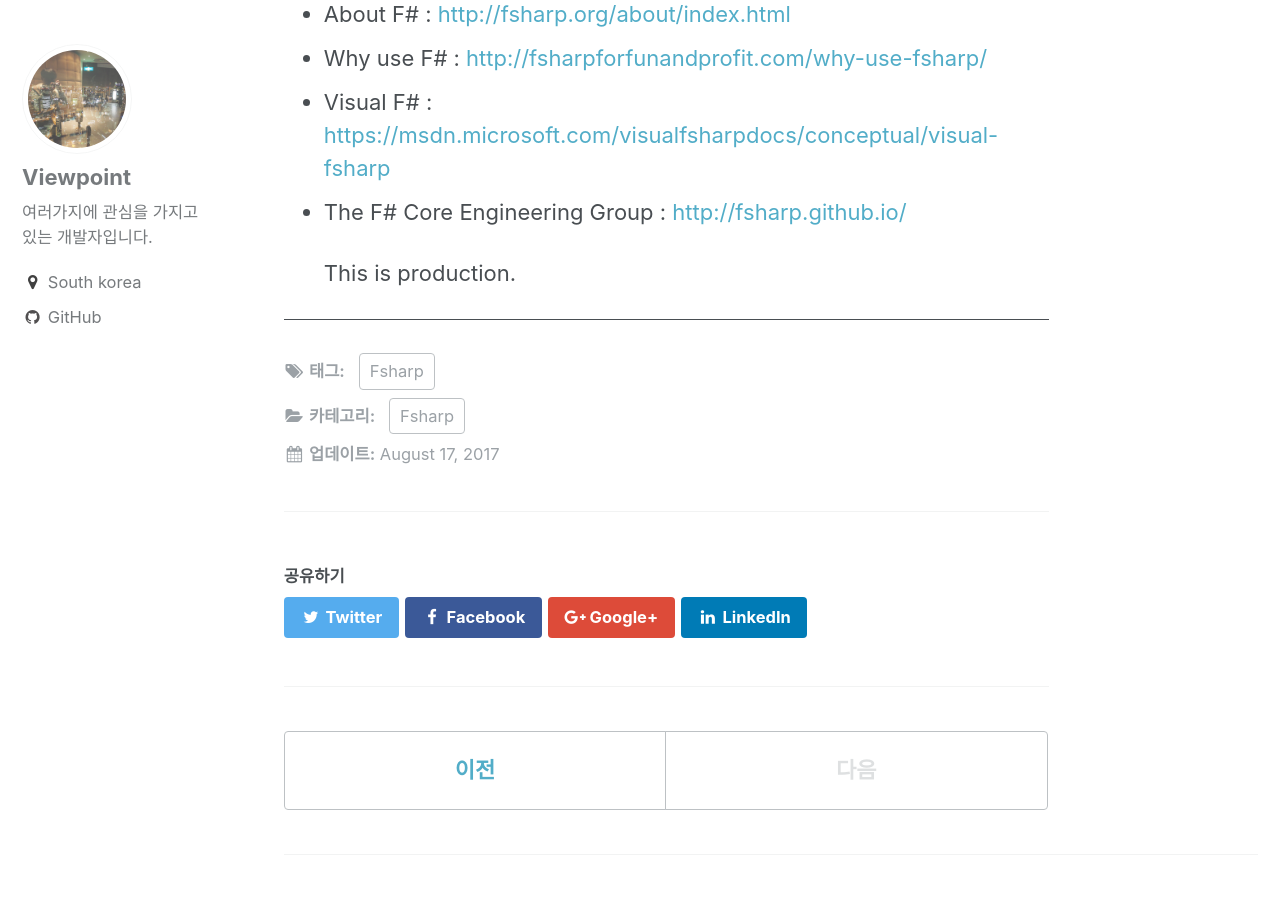
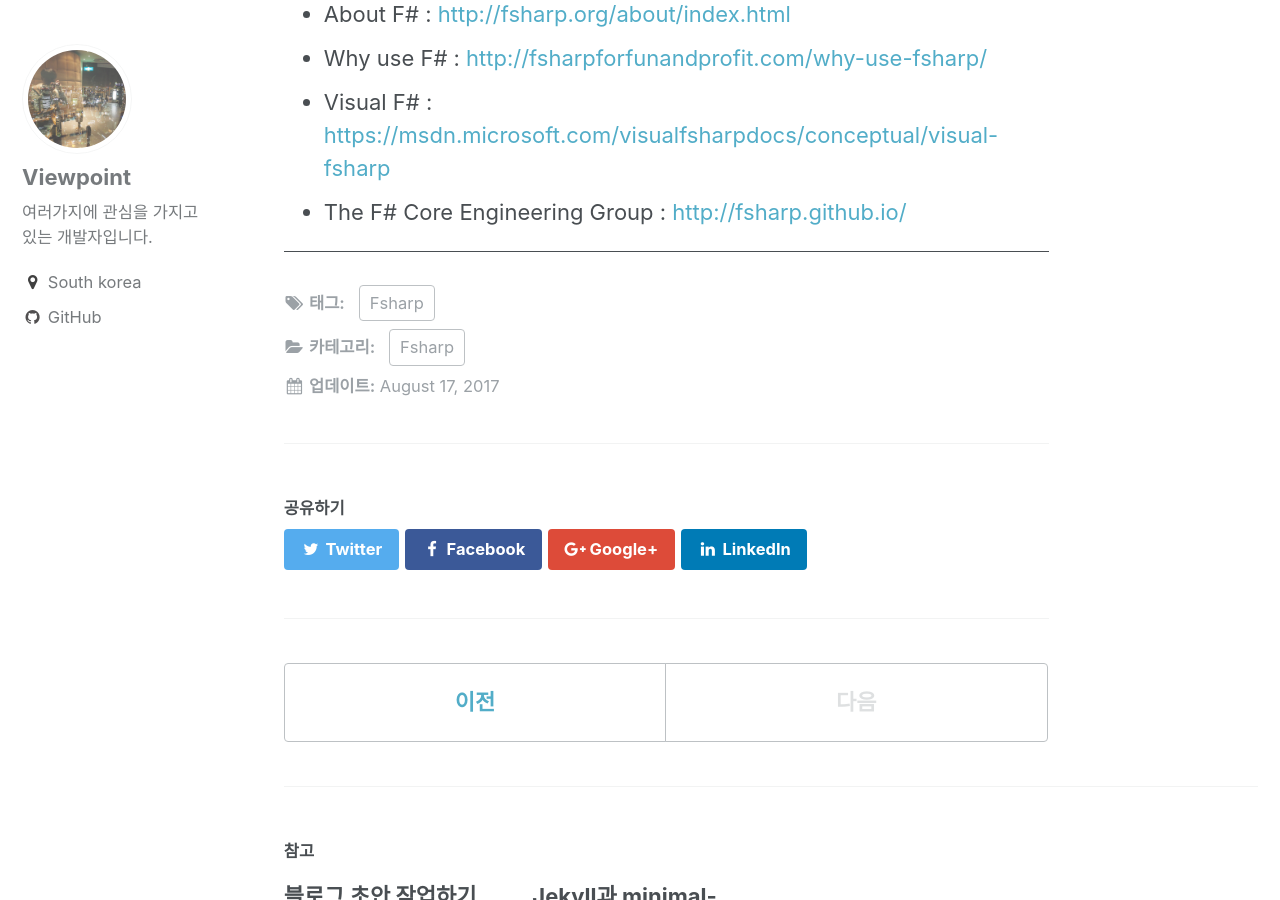
Before and after one commit to hide1202/hide1202.github.io, a Jekyll site: the page built from _posts/2017-08-17-fsharp-getting-started.md, in a window 1280 px wide and 900 px high, scrolled down 6450 px. Built offline with Jekyll 4.4.1, drawn with Linux system fonts in a browser that asks for light colours.

```diff
--- a/_includes/analytics.html
+++ b/_includes/analytics.html
@@ -1,3 +1,5 @@
+{% if jekyll.environment == "production" %}
+
 {% if site.analytics.provider and page.analytics != false %}
 
 {% case site.analytics.provider %}
@@ -10,3 +12,5 @@
 {% endcase %}
 
 {% endif %}
+
+{% endif %}
--- a/_includes/google-adsense.html
+++ b/_includes/google-adsense.html
@@ -1,3 +1,5 @@
+{% if jekyll.environment == "production" %}
+
 <script async src="//pagead2.googlesyndication.com/pagead/js/adsbygoogle.js"></script>
 <!-- 블로그광고 -->
 <ins class="adsbygoogle"
@@ -8,3 +10,5 @@
 <script>
 (adsbygoogle = window.adsbygoogle || []).push({});
 </script>
+
+{% endif %}
--- a/_posts/2017-08-17-fsharp-getting-started.md
+++ b/_posts/2017-08-17-fsharp-getting-started.md
@@ -164,11 +164,3 @@ F#의 장점과 함께 예제도 간단히 살펴보았다. 하지만 지금으
 - Why use F# : [http://fsharpforfunandprofit.com/why-use-fsharp/](http://fsharpforfunandprofit.com/why-use-fsharp/)
 - Visual F# : [https://msdn.microsoft.com/visualfsharpdocs/conceptual/visual-fsharp](https://msdn.microsoft.com/visualfsharpdocs/conceptual/visual-fsharp)
 - The F# Core Engineering Group : [http://fsharp.github.io/](http://fsharp.github.io/)
-
-{% if jekyll.environment == "development" %}
-  This is development.
-{% endif %}
-
-{% if jekyll.environment == "production" %}
-  This is production.
-{% endif %}
```
